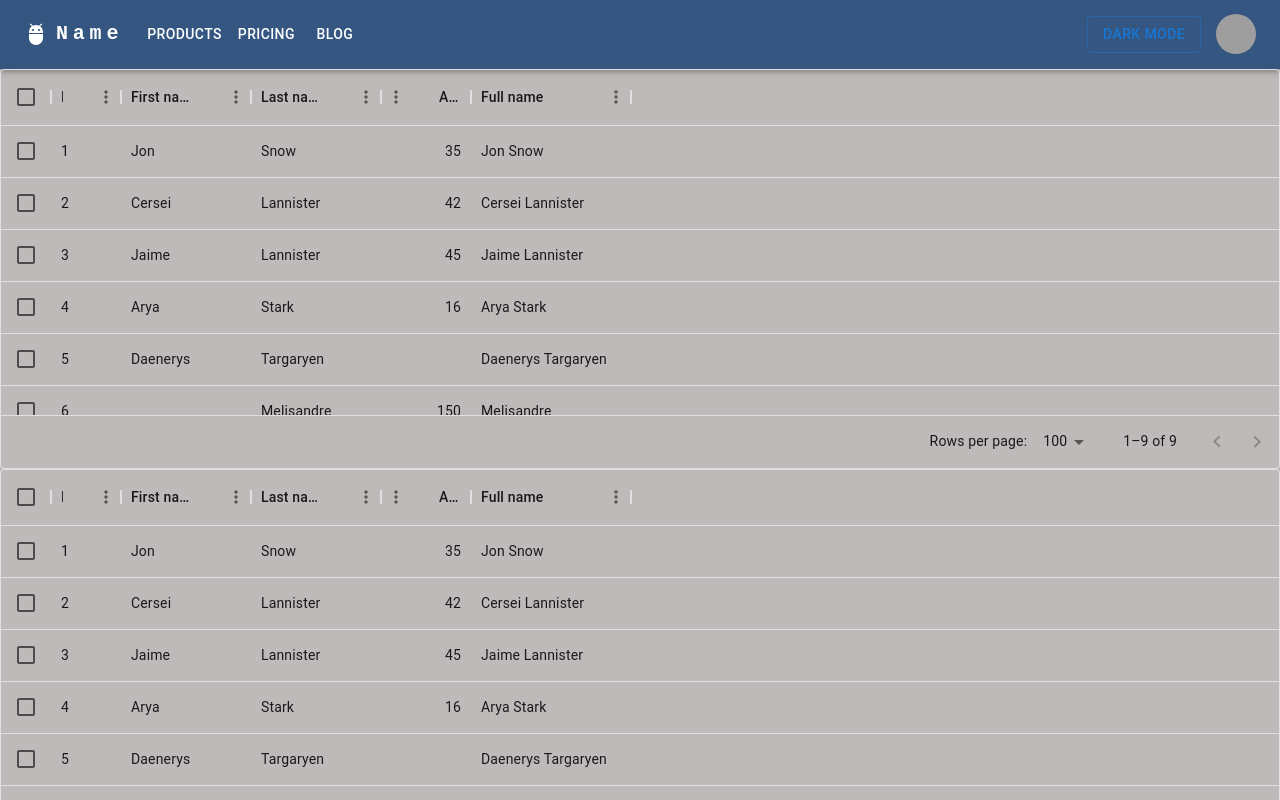
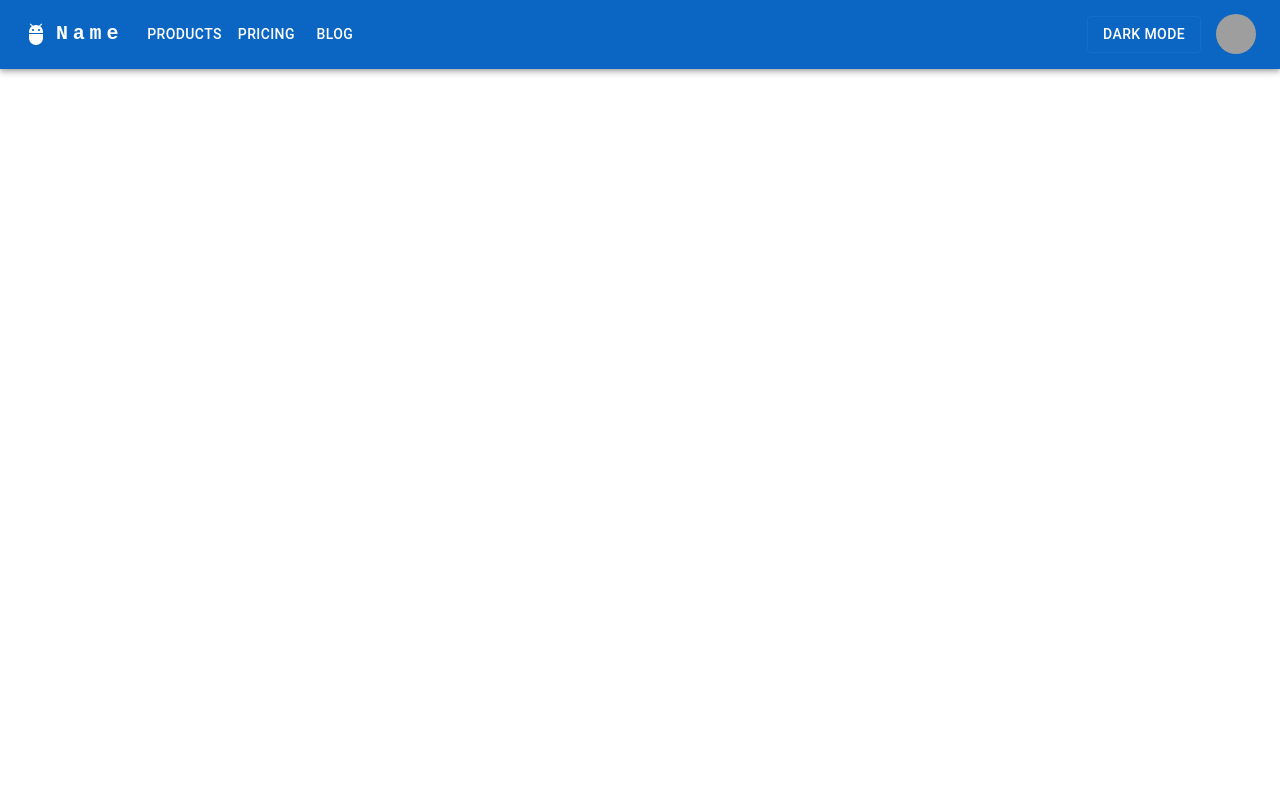
Before and after one commit to HarshChalikwar/Code_Platform, a React (Create React App) app: page / in a window 1280 px wide. Shown: the top 800 px of the page. Built offline with nearby package versions, Linux system fonts and the light colour scheme; grey boxes are pictures that could not be loaded.

Commit message:
DataTable Removed

```diff
--- a/src/App.css
+++ b/src/App.css
@@ -3,18 +3,11 @@
   margin-top: 1000px;
 }
 
-#light .nav{
-  background-color: #345680
-}
-
-#dark .nav{
-  background-color: #664947
-}
 
 #light .data{
-  background-color: #bfbaba
+  background-color: #ffffff
 }
 
 #dark .data{
-  background-color: #361e1c
+  background-color: #0D1117
 }
--- a/src/App.js
+++ b/src/App.js
@@ -1,6 +1,6 @@
 import React, { createContext, useState } from 'react';
 import Navbar from './Components/Navbar.js';
-import DataTable from './Components/DataTable.js';
+
 import './App.css';
 
 
@@ -18,11 +18,7 @@ const App = () => {
       <div className='App' id={theme}>
         <Navbar />
 
-        <DataTable />
-        <DataTable />
-        <DataTable />
-        <DataTable />
-        <DataTable />
+
       </div>
     </ThemeContext.Provider>
   );
--- a/src/Components/DataTable.js
+++ /dev/null
@@ -1,53 +0,0 @@
-import React, { useContext } from 'react';
-import { ThemeContext } from '../App';
-import { DataGrid } from '@mui/x-data-grid';
-
-const columns = [
-  { field: 'id', headerName: 'ID', width: 70 },
-  { field: 'firstName', headerName: 'First name', width: 130 },
-  { field: 'lastName', headerName: 'Last name', width: 130 },
-  {
-    field: 'age',
-    headerName: 'Age',
-    type: 'number',
-    width: 90,
-  },
-  {
-    field: 'fullName',
-    headerName: 'Full name',
-    description: 'This column has a value getter and is not sortable.',
-    sortable: false,
-    width: 160,
-    valueGetter: (params) =>
-      `${params.row.firstName || ''} ${params.row.lastName || ''}`,
-  },
-];
-
-const rows = [
-  { id: 1, lastName: 'Snow', firstName: 'Jon', age: 35 },
-  { id: 2, lastName: 'Lannister', firstName: 'Cersei', age: 42 },
-  { id: 3, lastName: 'Lannister', firstName: 'Jaime', age: 45 },
-  { id: 4, lastName: 'Stark', firstName: 'Arya', age: 16 },
-  { id: 5, lastName: 'Targaryen', firstName: 'Daenerys', age: null },
-  { id: 6, lastName: 'Melisandre', firstName: null, age: 150 },
-  { id: 7, lastName: 'Clifford', firstName: 'Ferrara', age: 44 },
-  { id: 8, lastName: 'Frances', firstName: 'Rossini', age: 36 },
-  { id: 9, lastName: 'Roxie', firstName: 'Harvey', age: 65 },
-];
-
-export default function DataTable() {
-  const { theme } = useContext(ThemeContext);
-
-  return (
-    <div style={{ height: 400, width: '100%', margin: 0, padding: 0 }} className={`data ${theme}`}>
-      <DataGrid
-        rows={rows}
-        columns={columns}
-        pageSize={5}
-        checkboxSelection
-      />
-    </div>
-  );
-
-
-}
--- a/src/Components/Navbar.js
+++ b/src/Components/Navbar.js
@@ -43,7 +43,7 @@ function Navbar() {
   };
 
   return (
-    <AppBar position="relative" sx={{ backgroundColor: theme === 'light' ? '#345680' : '#664947' }}>
+    <AppBar position="relative" sx={{ backgroundColor: theme === 'light' ? '#0A66C2' : '#010409' }}>
       <Toolbar>
         <AdbIcon sx={{ display: { xs: 'none', md: 'flex' }, mr: 1 }} />
         <Typography
@@ -130,7 +130,7 @@ function Navbar() {
             </Button>
           ))}
         </Box>
-        <Button variant="outlined" onClick={handleToggleTheme} sx={{ marginRight: '15px' }}>
+        <Button variant="outlined" onClick={handleToggleTheme} sx={{ marginRight: '15px' ,color: "white" }}>
           {theme === 'light' ? 'Dark Mode' : 'Light Mode'}
         </Button>
         <Box sx={{ flexGrow: 0 }}>
```
